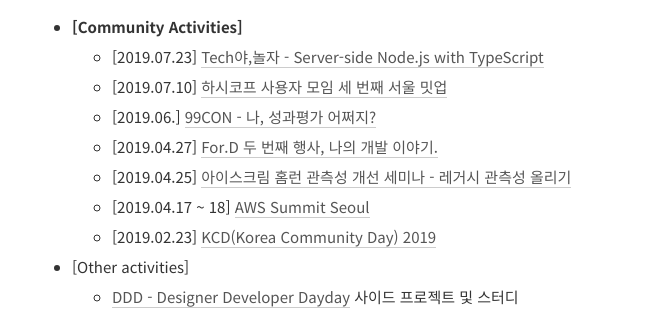
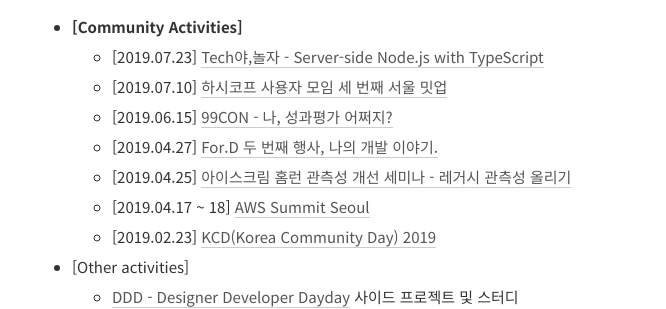
Before and after one commit to gwonsungjun/gwonsungjun.github.io, a Jekyll site: the page built from about/index.md, in a window 1280 px wide. Shown: the part 3773-4082 px from the top of the page, without its empty margins (258-924 px from the left). Built offline with Jekyll 4.4.1, drawn with Linux system fonts in a browser that asks for light colours.

Commit message:
Update about

```diff
--- a/about/index.md
+++ b/about/index.md
@@ -104,7 +104,7 @@
 - **[Community Activities]**
   - [2019.07.23] [Tech야,놀자 - Server-side Node.js with TypeScript](https://yanolja.github.io/2019/07/tech_yanolja)
   - [2019.07.10] [하시코프 사용자 모임 세 번째 서울 밋업](https://festa.io/events/359)
-  - [2019.06.] [99CON - 나, 성과평가 어쩌지?](https://www.notion.so/8464cbc53c08494299d31f5c46ed67ef)
+  - [2019.06.15] [99CON - 나, 성과평가 어쩌지?](https://www.notion.so/8464cbc53c08494299d31f5c46ed67ef)
   - [2019.04.27] [For.D 두 번째 행사, 나의 개발 이야기.](https://festa.io/events/259)
   - [2019.04.25] [아이스크림 홈런 관측성 개선 세미나 - 레거시 관측성 올리기](https://festa.io/events/258)
   - [2019.04.17 ~ 18] [AWS Summit Seoul](https://aws.amazon.com/ko/events/summits/seoul/)
```
